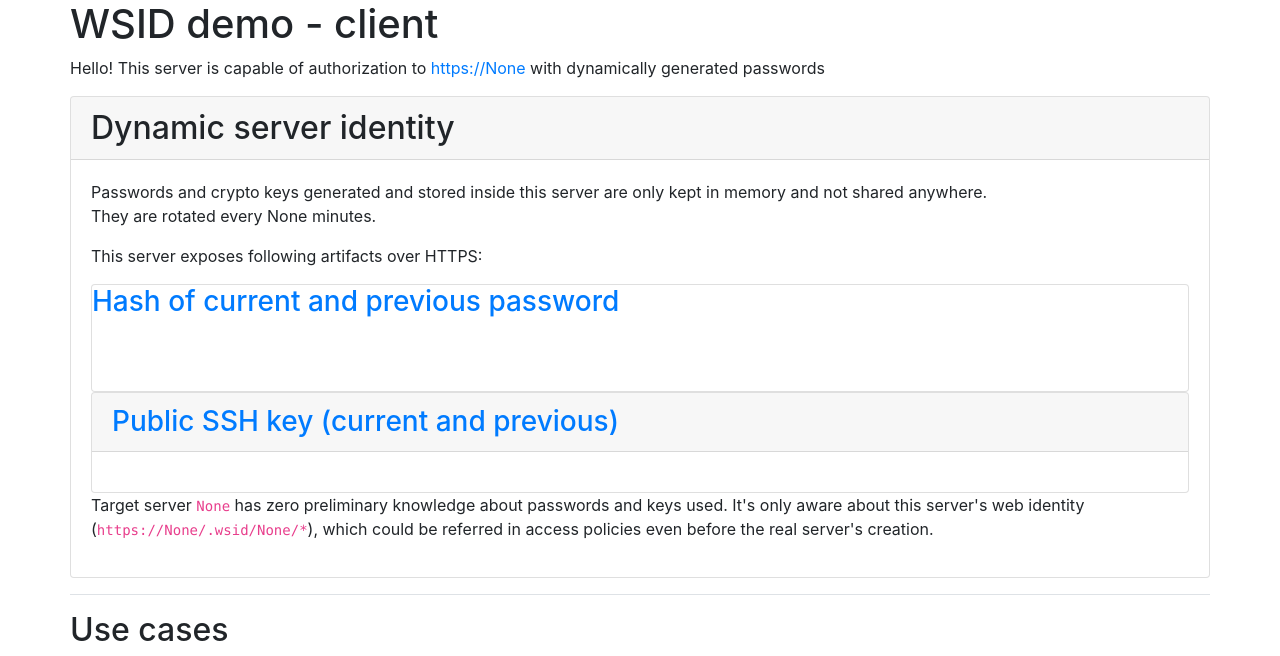
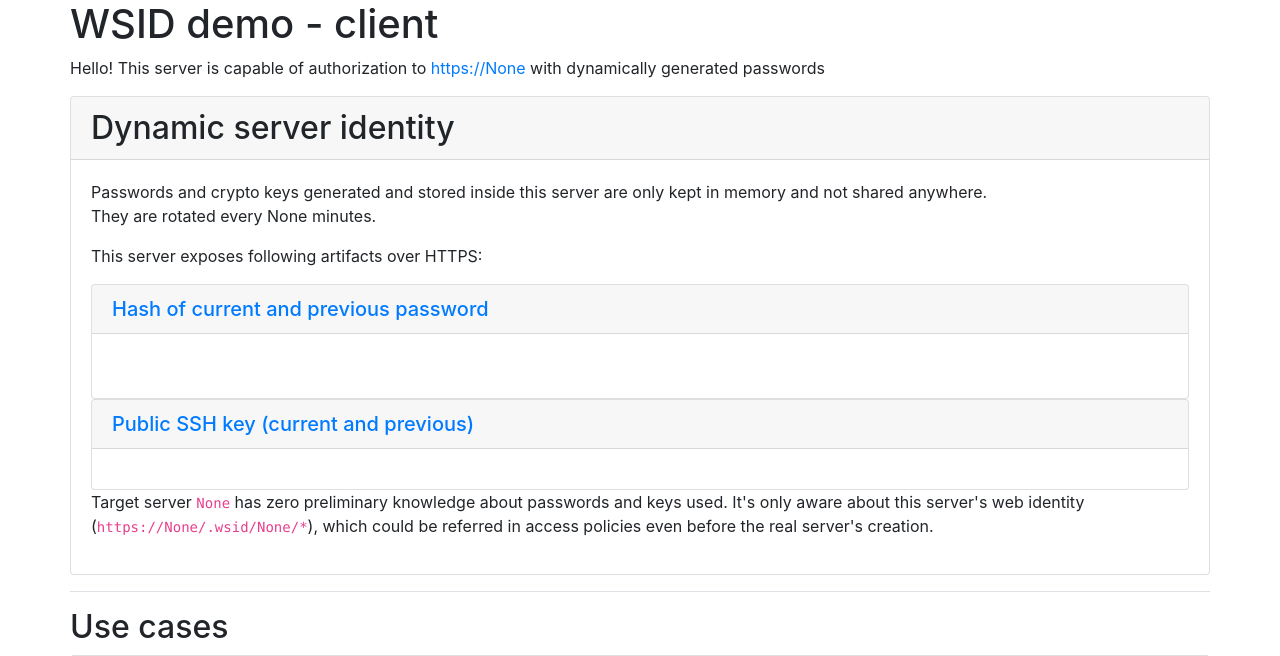
Before and after one commit to hleb-rubanau/wsid-basic-demo, a Flask app: page / in a window 1280 px wide. Shown: the top 656 px of the page. Run offline with Flask 2, Linux system fonts and the light colour scheme; parts of the project's set-up code (start-up, migrations or seed data) failed here and were passed over; some libraries are stand-ins or nearby versions.

Commit message:
tweak template

```diff
--- a/playbooks/client/roles/wsid-demo-client-app/files/templates/index.html
+++ b/playbooks/client/roles/wsid-demo-client-app/files/templates/index.html
@@ -27,18 +27,18 @@
                         <p class="card-text">This server exposes following artifacts over HTTPS:</p>
 
                         <div class="card">
-                            <h3 class=card-header">
+                            <h5 class="card-header">
                                 <a href="https://{{ this_domain }}/.wsid/{{this_identity}}/passwdhash" target="_blank">Hash of current and previous password</a>
-                            </h3>
+                            </h5>
                             <div class="card-body" id="passwdhash">
                                 &nbsp;
                             </div>
                         </div>
 
                         <div class="card">
-                            <h3 class="card-header">
+                            <h5 class="card-header">
                                 <a href="https://{{ this_domain }}/.wsid/{{this_identity}}/id_ed25519.pub" target="_blank">Public SSH key (current and previous)</a>
-                            </h3>
+                            </h5>
                             <div class="card-body" id="sshkey">
                             </div>
                         </div>
```
